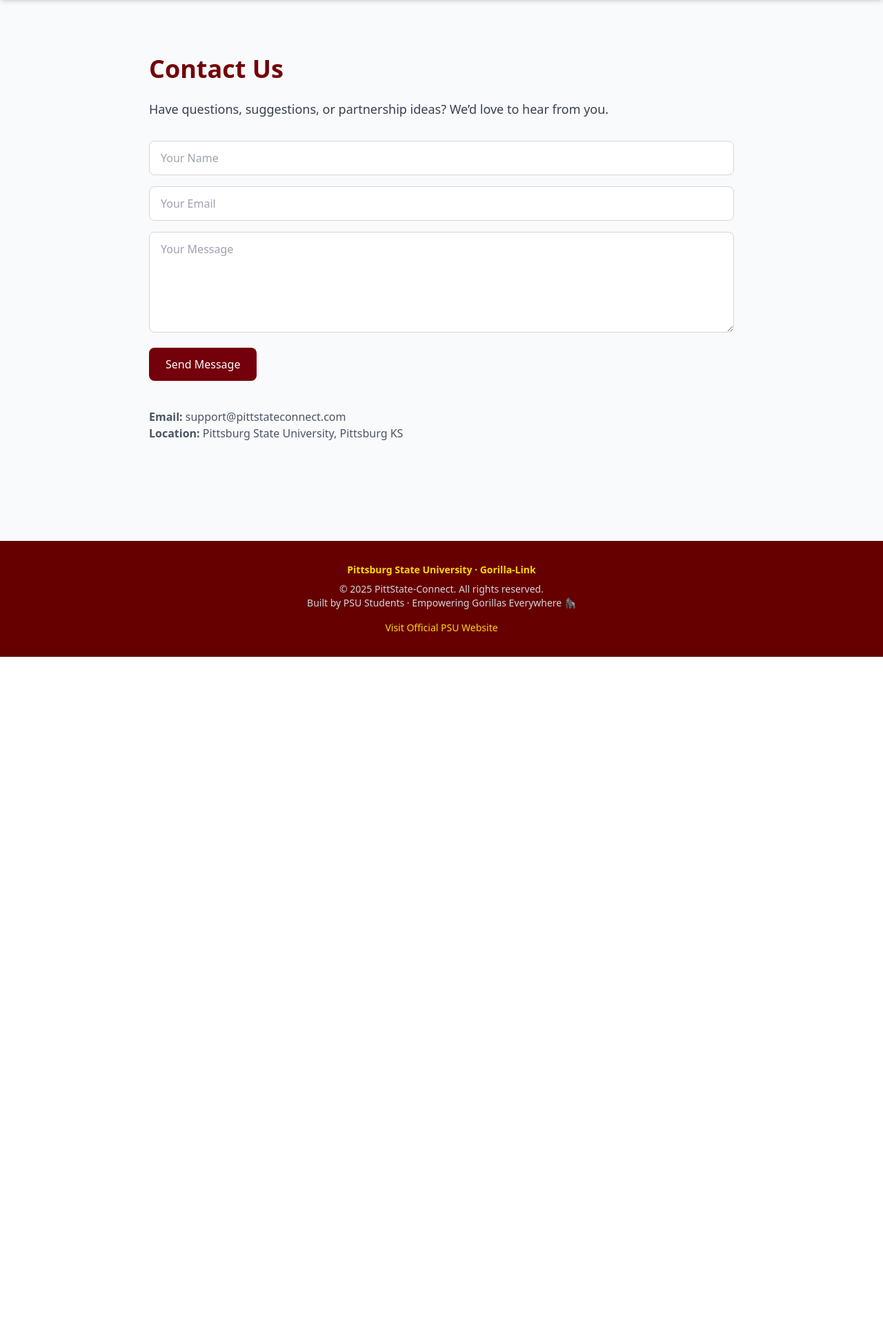
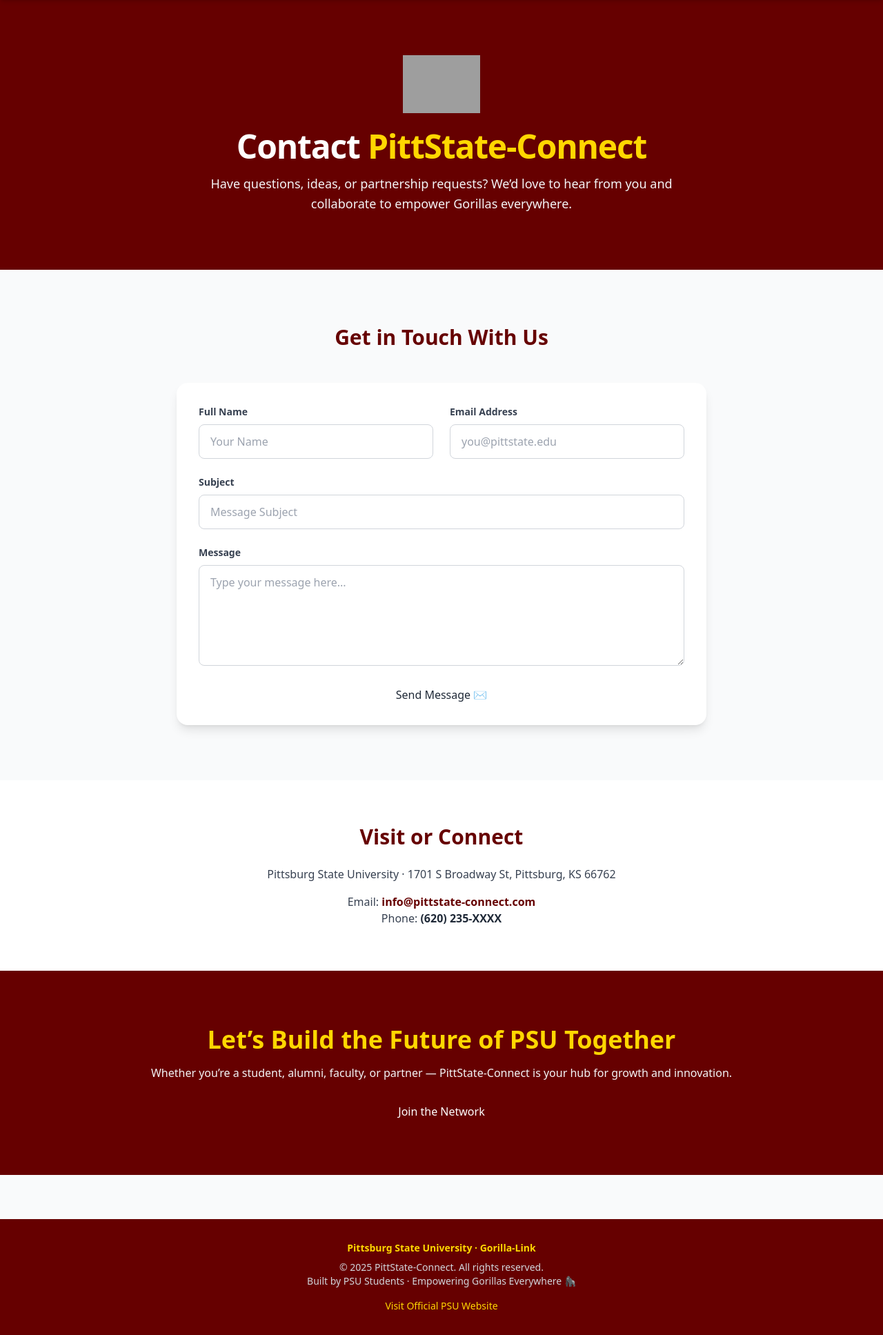
Before and after one commit to Cade-Cowdrey/Gorilla-Link, a Flask app: template templates/core/contact.html in a window 1280 px wide. Shown: the part 72-2007 px from the top of the page at 69% size. Before the commit the page ends 1024 px from the top, so only its background shows below. Run offline with Flask 3, Linux system fonts and the light colour scheme; the template is opened without the code that fills it, so the values that code supplies are empty; some libraries are stand-ins or nearby versions; grey boxes are pictures that could not be loaded.

Commit message:
Update contact.html

```diff
--- a/templates/core/contact.html
+++ b/templates/core/contact.html
@@ -1,24 +1,156 @@
 {% extends "base.html" %}
-{% block title %}Contact | PittState-Connect{% endblock %}
+{% block title %}Contact · PittState-Connect{% endblock %}
+
 {% block content %}
-<section class="py-20 bg-gray-50">
-  <div class="max-w-4xl mx-auto px-6">
-    <h1 class="text-4xl font-bold text-[#73000a] mb-6">Contact Us</h1>
-    <p class="text-lg mb-8 text-gray-700">
-      Have questions, suggestions, or partnership ideas? We’d love to hear from you.
+<!-- 🎓 Hero Section -->
+<section class="bg-[#660000] text-white py-20 px-6 text-center fade-in">
+  <div class="max-w-5xl mx-auto">
+    <img
+      src="{{ url_for('static', filename='img/psu_logo.png') }}"
+      alt="PSU Logo"
+      class="mx-auto mb-6 w-28 h-auto"
+    />
+    <h1 class="text-5xl font-extrabold mb-4 tracking-tight">
+      Contact <span class="text-[#FFD700]">PittState-Connect</span>
+    </h1>
+    <p class="text-lg max-w-3xl mx-auto text-gray-100 leading-relaxed">
+      Have questions, ideas, or partnership requests?
+      We’d love to hear from you and collaborate to empower Gorillas everywhere.
     </p>
-
-    <form method="post" class="space-y-4">
-      <input type="text" name="name" placeholder="Your Name" class="w-full border border-gray-300 rounded-lg px-4 py-3">
-      <input type="email" name="email" placeholder="Your Email" class="w-full border border-gray-300 rounded-lg px-4 py-3">
-      <textarea name="message" rows="5" placeholder="Your Message" class="w-full border border-gray-300 rounded-lg px-4 py-3"></textarea>
-      <button class="bg-[#73000a] text-white px-6 py-3 rounded-lg hover:bg-[#990000] transition">Send Message</button>
-    </form>
-
-    <div class="mt-10 text-gray-600">
-      <p><strong>Email:</strong> support@pittstateconnect.com</p>
-      <p><strong>Location:</strong> Pittsburg State University, Pittsburg KS</p>
-    </div>
   </div>
 </section>
+
+<!-- ✉️ Contact Form -->
+<section class="py-20 bg-gray-50 text-gray-800 fade-in">
+  <div class="max-w-5xl mx-auto px-6">
+    <h2 class="text-3xl font-bold text-center text-[#660000] mb-12">
+      Get in Touch With Us
+    </h2>
+
+    <form
+      method="POST"
+      action="{{ url_for('core.contact') }}"
+      class="bg-white rounded-2xl shadow-lg p-8 max-w-3xl mx-auto"
+    >
+      {% with messages = get_flashed_messages() %}
+        {% if messages %}
+          <div class="mb-6 text-center text-green-600 font-semibold">
+            {{ messages[0] }}
+          </div>
+        {% endif %}
+      {% endwith %}
+
+      <div class="grid md:grid-cols-2 gap-6 mb-6">
+        <div>
+          <label for="name" class="block text-sm font-semibold text-gray-700 mb-2">Full Name</label>
+          <input
+            id="name"
+            name="name"
+            type="text"
+            required
+            class="w-full border border-gray-300 rounded-lg px-4 py-3 focus:ring-2 focus:ring-[#FFD700] focus:outline-none"
+            placeholder="Your Name"
+          />
+        </div>
+
+        <div>
+          <label for="email" class="block text-sm font-semibold text-gray-700 mb-2">Email Address</label>
+          <input
+            id="email"
+            name="email"
+            type="email"
+            required
+            class="w-full border border-gray-300 rounded-lg px-4 py-3 focus:ring-2 focus:ring-[#FFD700] focus:outline-none"
+            placeholder="you@pittstate.edu"
+          />
+        </div>
+      </div>
+
+      <div class="mb-6">
+        <label for="subject" class="block text-sm font-semibold text-gray-700 mb-2">Subject</label>
+        <input
+          id="subject"
+          name="subject"
+          type="text"
+          required
+          class="w-full border border-gray-300 rounded-lg px-4 py-3 focus:ring-2 focus:ring-[#FFD700] focus:outline-none"
+          placeholder="Message Subject"
+        />
+      </div>
+
+      <div class="mb-6">
+        <label for="message" class="block text-sm font-semibold text-gray-700 mb-2">Message</label>
+        <textarea
+          id="message"
+          name="message"
+          rows="5"
+          required
+          class="w-full border border-gray-300 rounded-lg px-4 py-3 focus:ring-2 focus:ring-[#FFD700] focus:outline-none"
+          placeholder="Type your message here..."
+        ></textarea>
+      </div>
+
+      <div class="text-center">
+        <button
+          type="submit"
+          class="psu-btn"
+        >
+          Send Message ✉️
+        </button>
+      </div>
+    </form>
+  </div>
+</section>
+
+<!-- 📍 Contact Info -->
+<section class="py-16 bg-white text-center fade-in">
+  <div class="max-w-4xl mx-auto">
+    <h3 class="text-3xl font-bold mb-6 text-[#660000]">Visit or Connect</h3>
+    <p class="text-gray-700 mb-4">
+      Pittsburg State University · 1701 S Broadway St, Pittsburg, KS 66762
+    </p>
+    <p class="text-gray-700">
+      Email: <a href="mailto:info@pittstate-connect.com" class="text-[#660000] font-semibold hover:underline">info@pittstate-connect.com</a>
+      <br />
+      Phone: <span class="text-gray-800 font-semibold">(620) 235-XXXX</span>
+    </p>
+  </div>
+</section>
+
+<!-- 🦍 CTA -->
+<section class="bg-[#660000] text-white py-20 text-center fade-in">
+  <div class="max-w-4xl mx-auto">
+    <h2 class="text-4xl font-bold mb-4 text-[#FFD700]">Let’s Build the Future of PSU Together</h2>
+    <p class="text-gray-100 mb-8">
+      Whether you’re a student, alumni, faculty, or partner — PittState-Connect is your hub for growth and innovation.
+    </p>
+    <a href="{{ url_for('auth.register') }}" class="psu-btn">Join the Network</a>
+  </div>
+</section>
+
+<!-- ✨ Scroll Fade-In Script -->
+<script>
+  const fadeEls = document.querySelectorAll('.fade-in');
+  const reveal = () => {
+    const trigger = window.innerHeight * 0.9;
+    fadeEls.forEach(el => {
+      const top = el.getBoundingClientRect().top;
+      if (top < trigger) el.classList.add('visible');
+    });
+  };
+  window.addEventListener('scroll', reveal);
+  window.addEventListener('load', reveal);
+</script>
+
+<style>
+  .fade-in {
+    opacity: 0;
+    transform: translateY(25px);
+    transition: all 0.7s ease-out;
+  }
+  .fade-in.visible {
+    opacity: 1;
+    transform: translateY(0);
+  }
+</style>
 {% endblock %}
```
